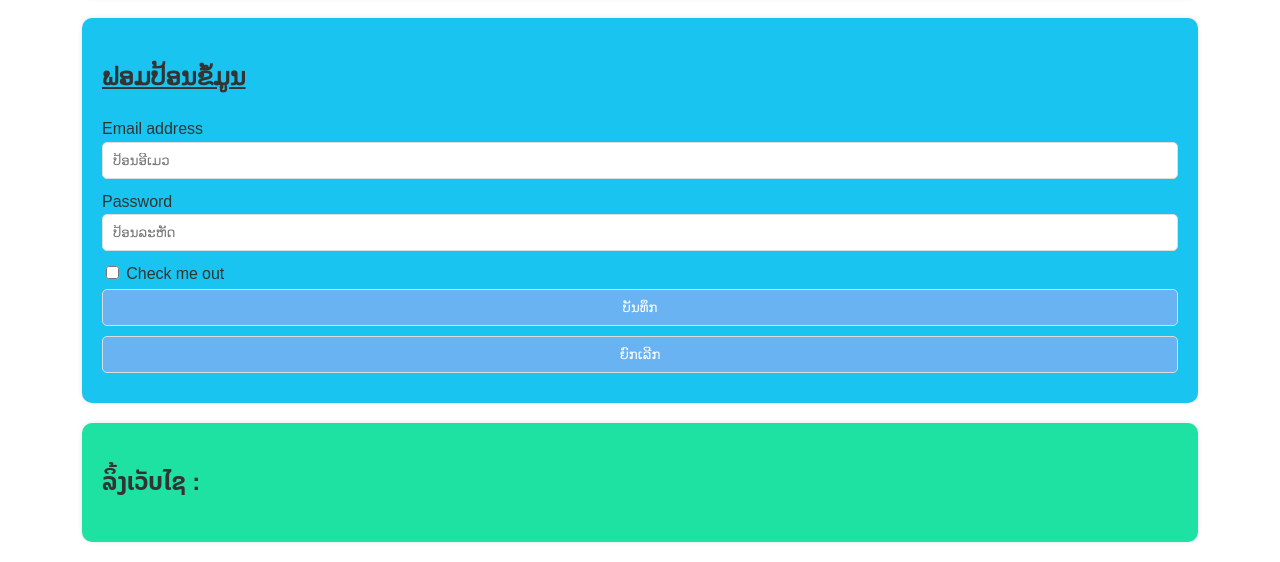
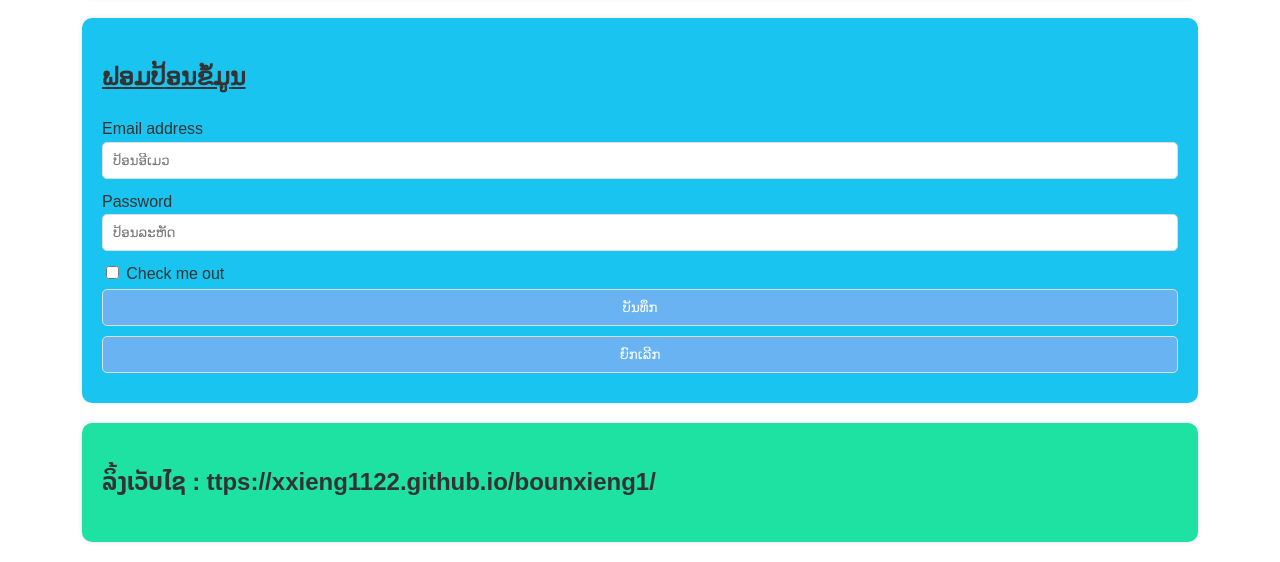
Before and after one commit to xxieng1122/bounxieng1, a plain HTML site: page index.html in a window 1280 px wide. Shown: the part 1677-2239 px from the top of the page. Drawn offline with Linux system fonts and the light colour scheme.

Commit message:
Update index.html

```diff
--- a/index.html
+++ b/index.html
@@ -107,7 +107,7 @@
         </section>
         <section class="ccs">
             <div class="link1">
-                <h1>ລິ້ງເວັບໄຊ : </h1>
+                <h1>ລິ້ງເວັບໄຊ : ttps://xxieng1122.github.io/bounxieng1/ </h1>
              </div>
         </section>
     </div>
```
